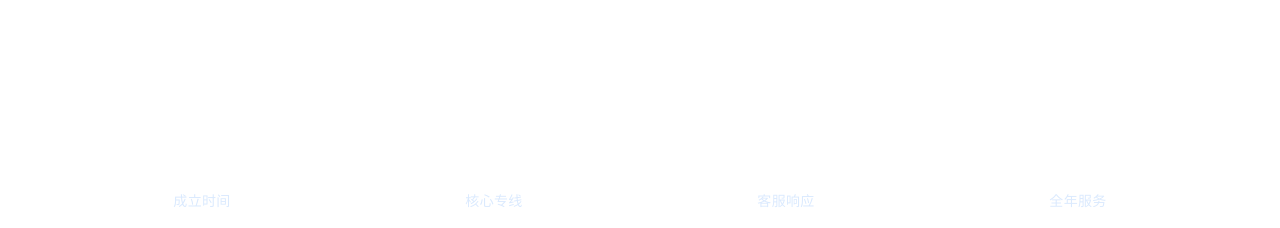
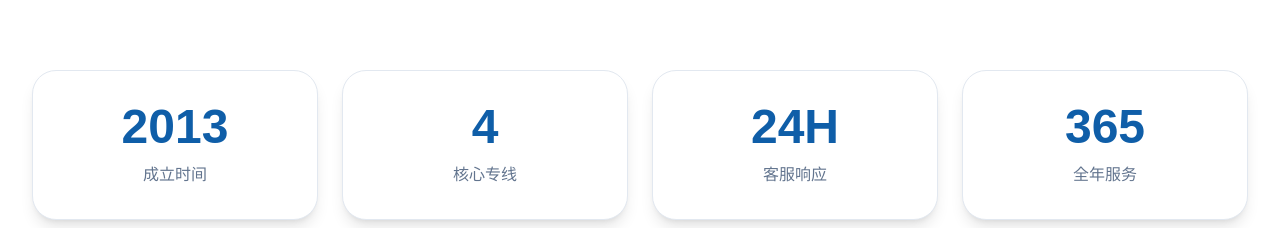
Before and after one commit to DelaiLogistics/delai-logistics, a Next.js app: page / in a window 1280 px wide. Shown: the part 724-952 px from the top of the page. Built offline with nearby package versions, Linux system fonts and the light colour scheme.

Commit message:
Update HeroStats style

```diff
--- a/components/hero/HeroStats.tsx
+++ b/components/hero/HeroStats.tsx
@@ -4,25 +4,25 @@ import { heroData } from './heroData';
 
 export default function HeroStats() {
   return (
-    <div className="mx-auto mt-12 grid max-w-6xl grid-cols-2 gap-4 lg:grid-cols-4">
+    <section className="bg-white pb-20">
+      <div className="mx-auto grid max-w-7xl grid-cols-2 gap-6 px-6 lg:grid-cols-4 lg:px-8">
 
         {heroData.stats.map((item) => (
-
           <div
             key={item.label}
-          className="rounded-2xl border border-white/10 bg-white/10 p-6 text-center backdrop-blur"
+            className="rounded-3xl border border-slate-200 bg-white p-8 text-center shadow-lg transition duration-300 hover:-translate-y-1 hover:shadow-xl"
           >
-          <div className="text-3xl font-bold text-white md:text-4xl">
+            <div className="text-4xl font-bold text-[#0F5EA8] md:text-5xl">
               {item.value}
             </div>
 
-          <div className="mt-2 text-sm tracking-wide text-blue-100">
+            <div className="mt-3 text-base font-medium text-slate-500">
               {item.label}
             </div>
           </div>
-
         ))}
 
       </div>
+    </section>
   );
 }
```
Lines whose indentation alone changed are shown as unchanged.
